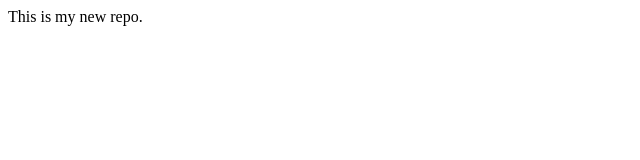
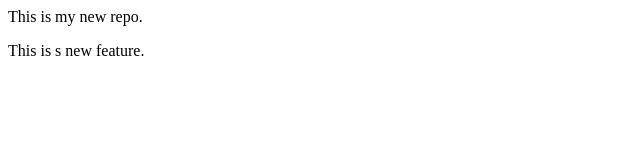
Before and after one commit to MuskanSarraf/localrepo, a plain HTML site: page index.html in a window 1280 px wide. Shown: the whole page, without its empty margins (0-640 px from the left). Drawn offline with Linux system fonts and the light colour scheme.

Commit message:
ADD NEW FEATURE

```diff
--- a/index.html
+++ b/index.html
@@ -1 +1,2 @@
 <p>This is my new repo.</p>
+<p> This is s new feature.</p>
```
